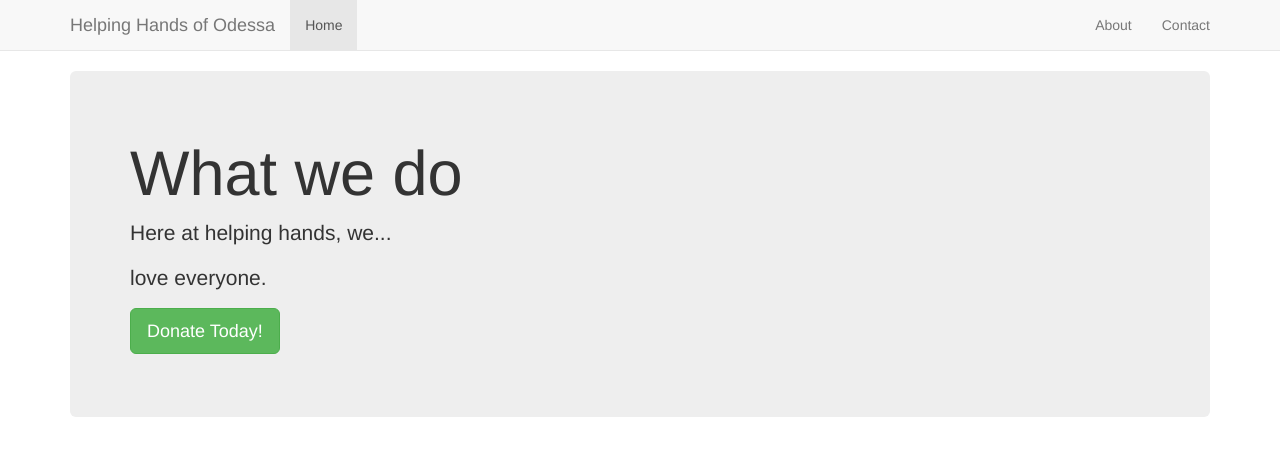
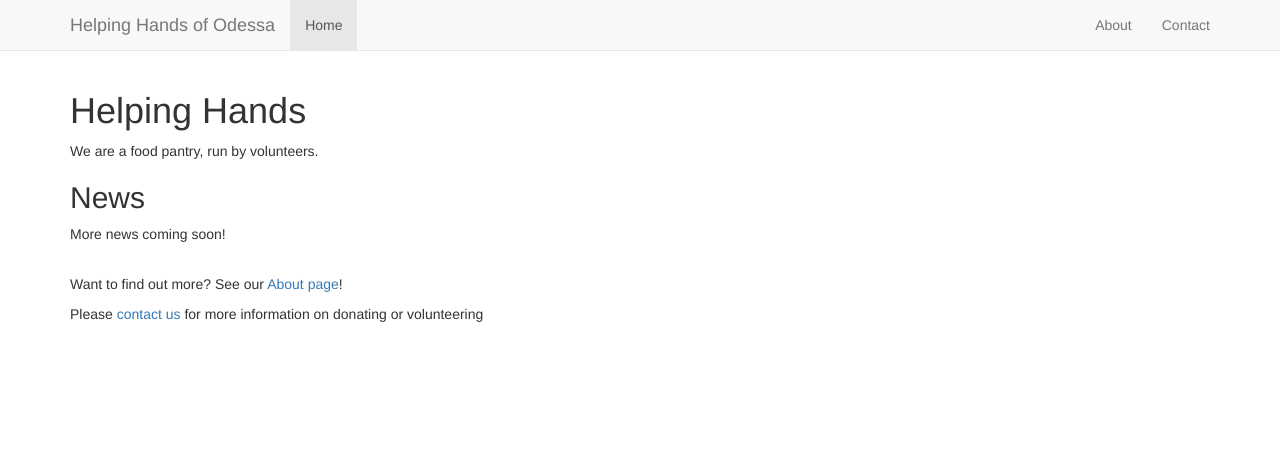
Before and after one commit to calebmeyer/calebmeyer.github.io, a plain HTML site: page index.html in a window 1280 px wide. Drawn offline with nearby package versions, Linux system fonts and the light colour scheme.

Commit message:
Version 1.0?

```diff
--- a/index.html
+++ b/index.html
@@ -44,16 +44,13 @@
       </div>
     </nav>
     <div class="container">
-      <!-- Main component for a primary marketing message or call to action -->
-      <div class="jumbotron">
-        <h1>What we do</h1>
-        <p>Here at helping hands, we...</p>
-        <p>love everyone.</p>
-        <p>
-          <a class="btn btn-lg btn-success" href="#" role="button">Donate Today!</a>
-        </p>
-      </div>
-
+      <h1>Helping Hands</h1>
+      <p>We are a food pantry, run by volunteers.</p>
+      <h2>News</h2>
+      <p>More news coming soon!</p>
+      <br>
+      <p>Want to find out more? See our <a href="about.html">About page</a>!</p>
+      <p>Please <a href="contact.html">contact us</a> for more information on donating or volunteering</p>
     </div>
 
     <!-- jQuery (necessary for Bootstrap's JavaScript plugins) -->
```
Also changed, not shown: about.html (+3 -0 lines).
